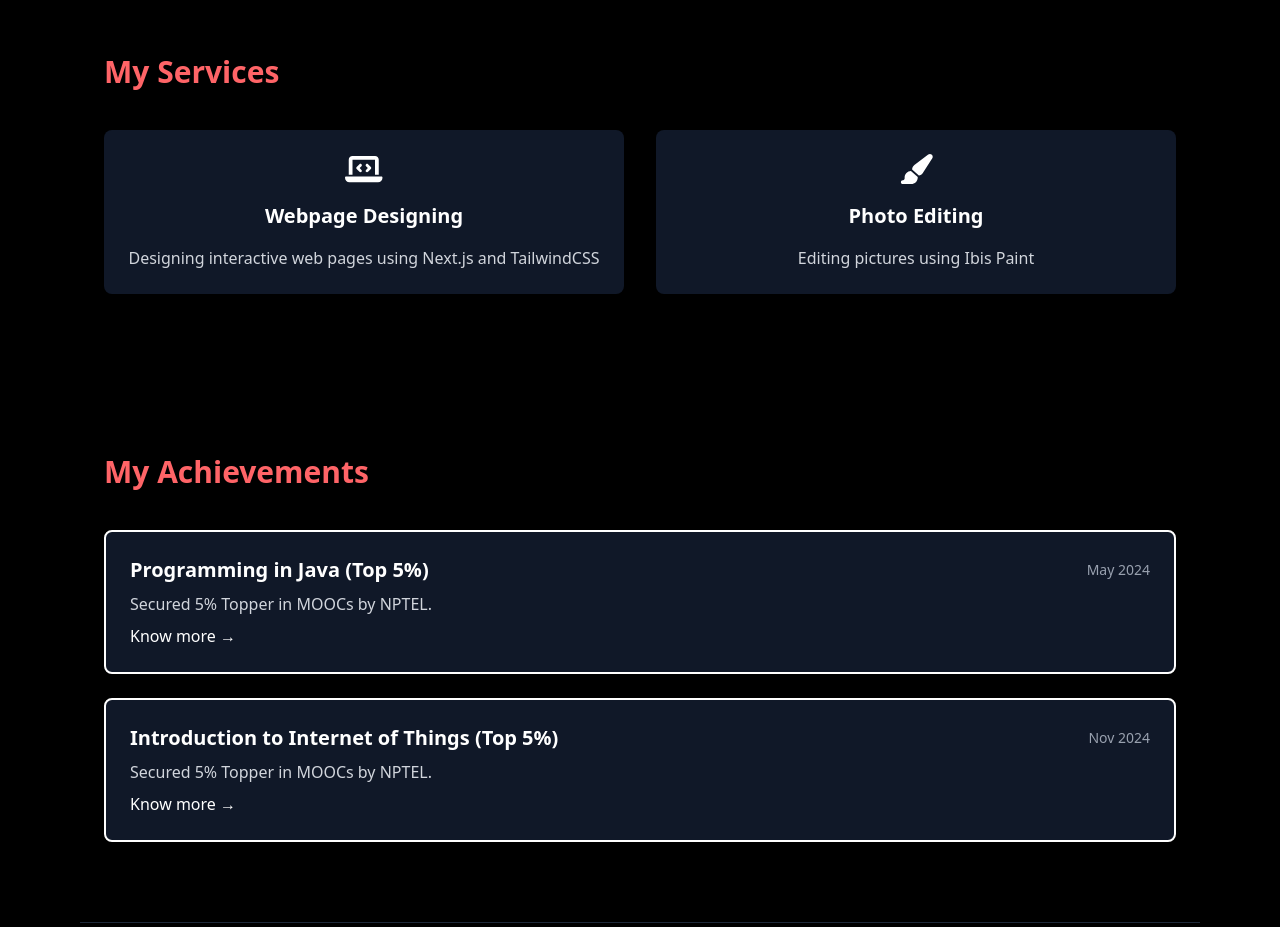
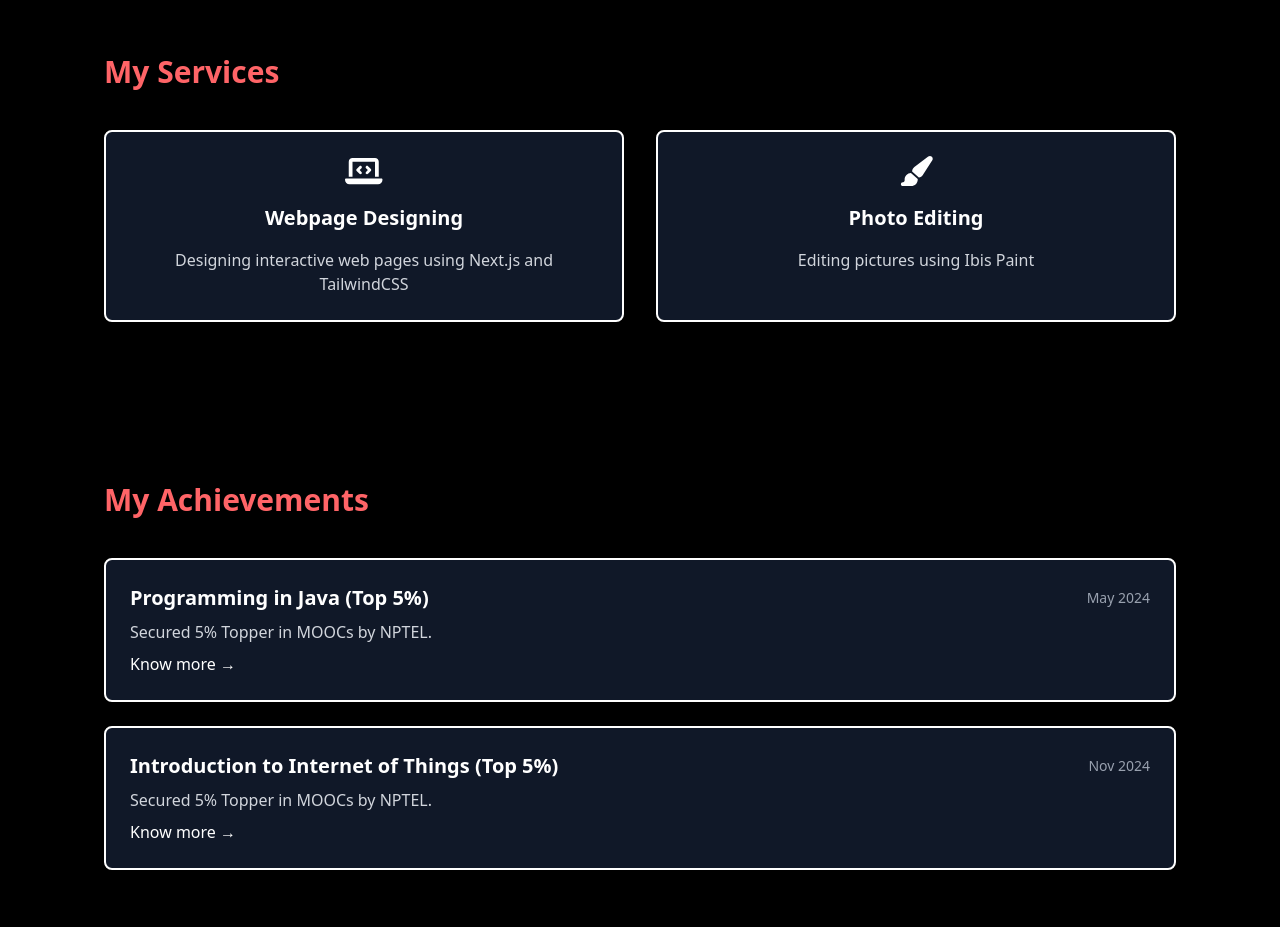
Before and after one commit to arijitkroy/portfolio, a Next.js app: page / in a window 1280 px wide. Shown: the part 1780-2707 px from the top of the page. Built offline with nearby package versions, Linux system fonts and the light colour scheme; no server answers.

Commit message:
Update Services.js

```diff
--- a/src/app/components/Services.js
+++ b/src/app/components/Services.js
@@ -21,7 +21,7 @@ export default function Services() {
         <h2 className="text-3xl font-bold mb-10 text-red-400">My Services</h2>
         <div className="grid md:grid-cols-2 gap-8">
           {services.map((s, i) => (
-            <div key={i} className="bg-gray-900 p-6 rounded-lg text-center space-y-4 hover:scale-105 transition">
+            <div key={i} className="bg-gray-900 border-2 border-white p-6 rounded-lg text-center space-y-4 hover:scale-105 transition">
               <FontAwesomeIcon icon={s.icon} className="text-3xl text-accent" />
               <h3 className="text-xl font-semibold">{s.title}</h3>
               <p className="text-gray-300">{s.desc}</p>
```
